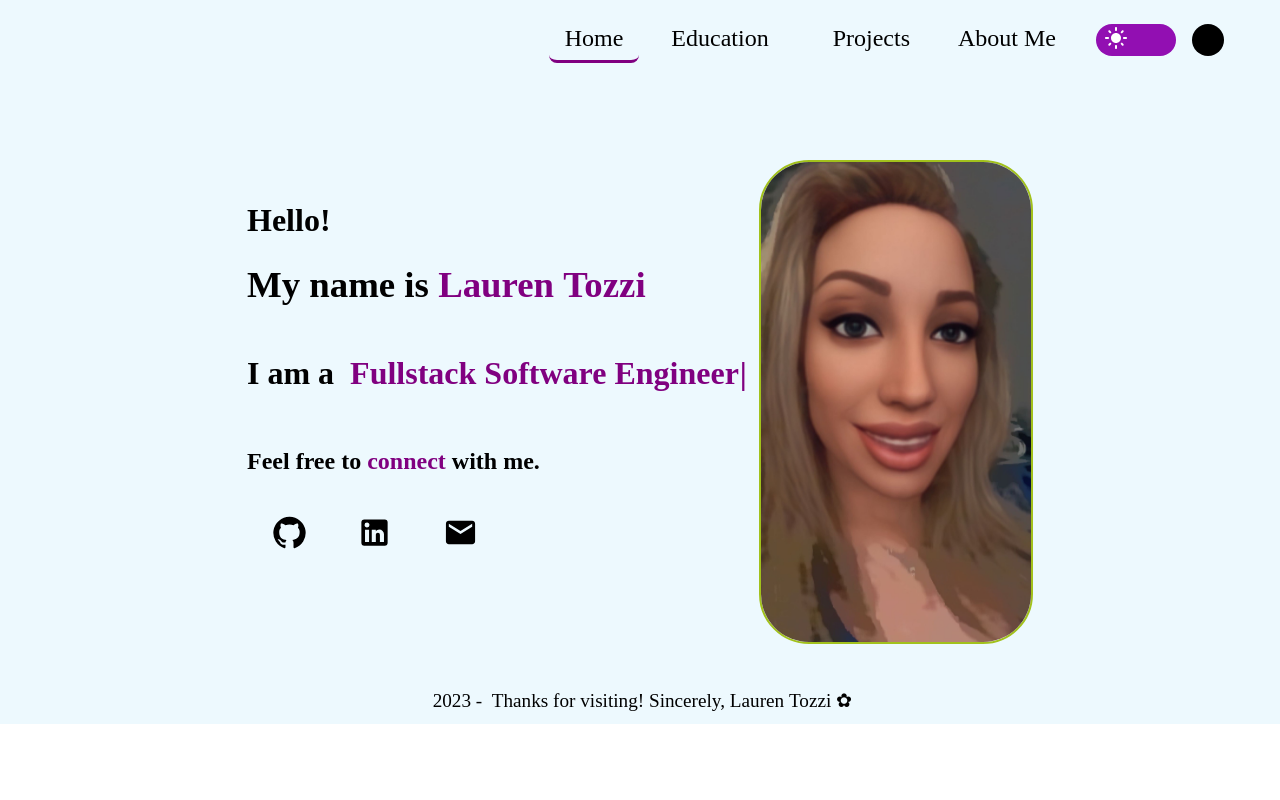
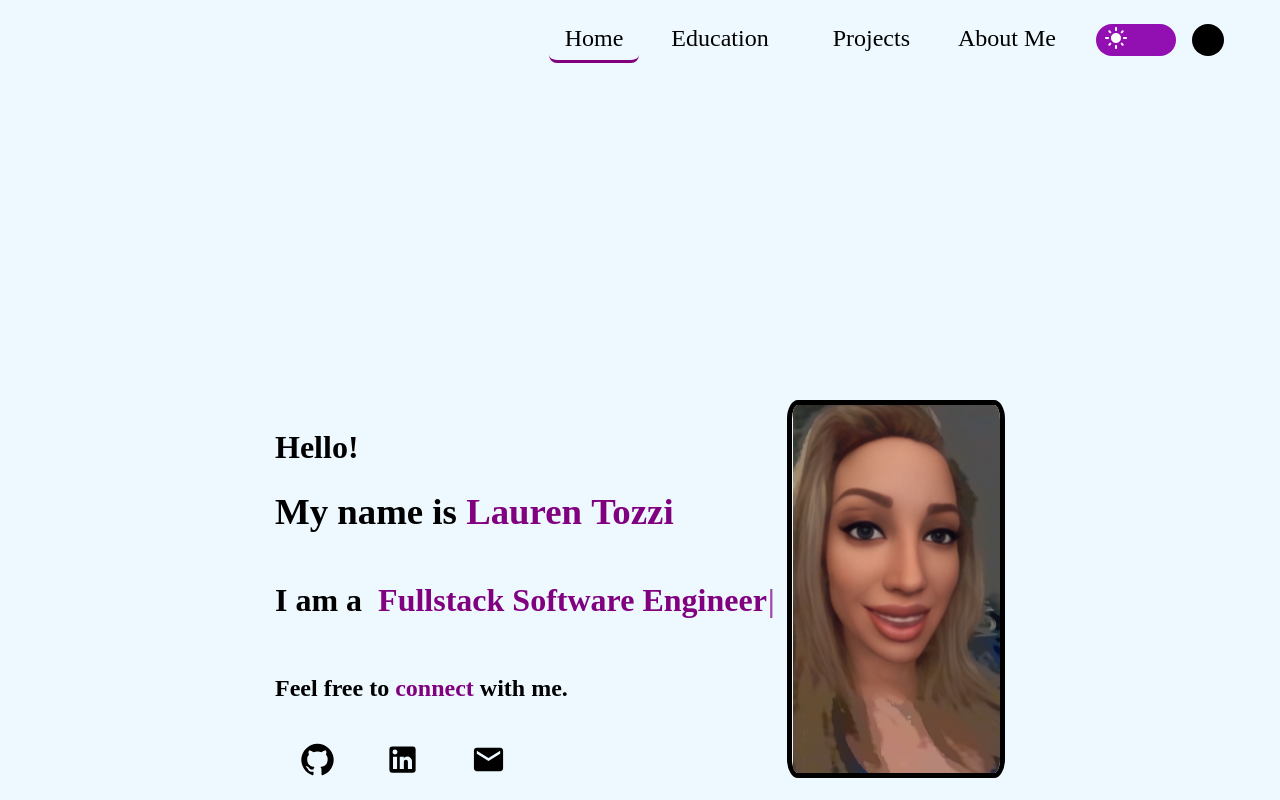
Before and after one commit to Ooh-LaLa/portfolio, a React (Create React App) app: page /home in a window 1280 px wide. Shown: the top 800 px of the page. Built offline with nearby package versions, Linux system fonts and the light colour scheme; a web font is replaced by a local one.

Commit message:
fix personal img, avatar img and footer

```diff
--- a/src/components/About Me/aboutMe.module.css
+++ b/src/components/About Me/aboutMe.module.css
@@ -18,7 +18,7 @@
     border-radius: 50%;
     height: 25rem;
     width: 25rem;
-    object-fit: contain;
+    object-fit: cover;
     animation: renderFromLeft 1s ease forwards;
 }
 .contactCard{
--- a/src/components/Home/home.module.css
+++ b/src/components/Home/home.module.css
@@ -51,19 +51,22 @@ main{
     font-weight: 600;
 }
 .avatarImage{
-    margin-top: 5rem;
+    margin-top: 20rem;
+    margin-bottom: 20rem;
     display: flex;
     align-items: center;
     justify-content: center;
     animation: renderFromRight 1s ease forwards;
 }
-.avatarImage img{
-    border: solid 2px #a2c11c;
-    border-radius: 50px;
-    border-radius: 100;
-    height: 30rem;
-    object-fit:cover;
+.avatarImage img {
+    margin-top: 0rem;
+    border: solid 5px;
+    border-radius: 5%;
+    height: 23rem;
+    width: 13rem;
+    object-fit: contain;
 }
+
 .connectText{
     margin-top: 2rem;
     font-size: 1.5rem;
```
